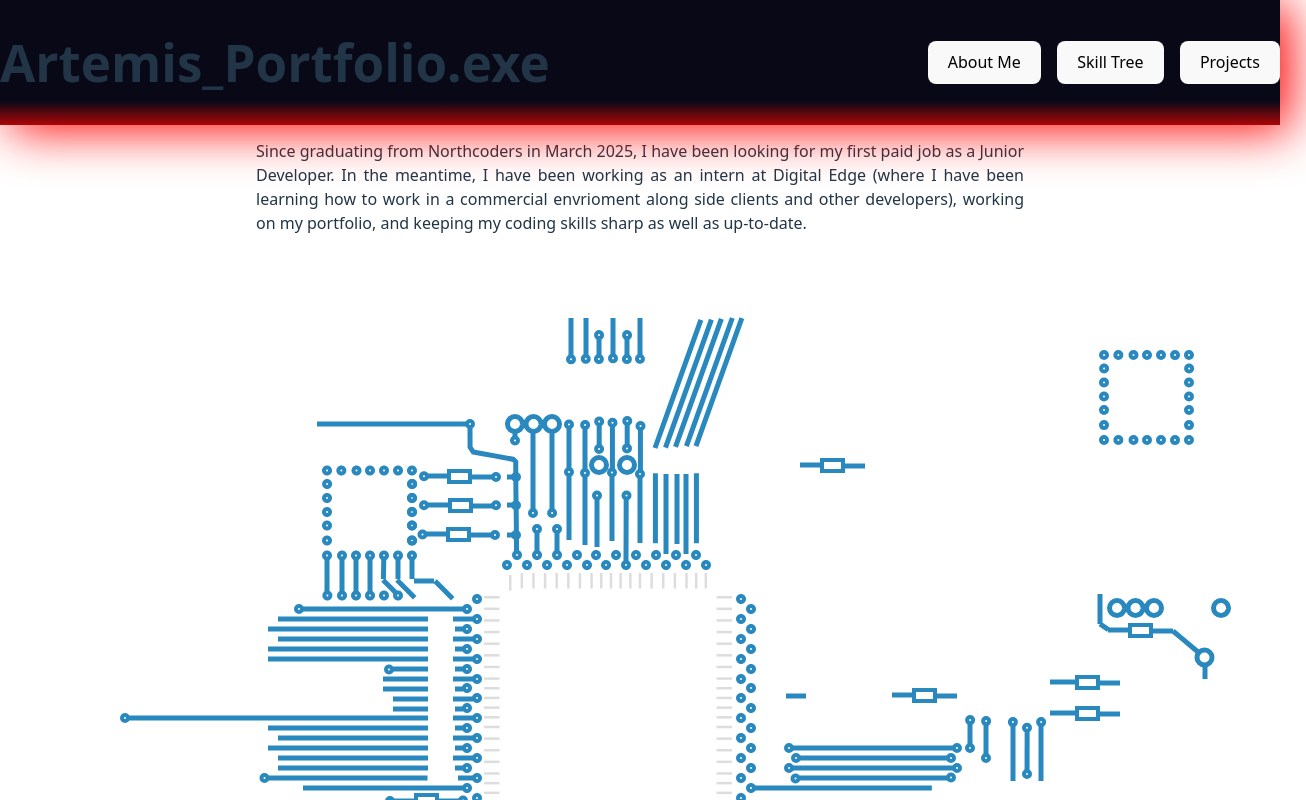
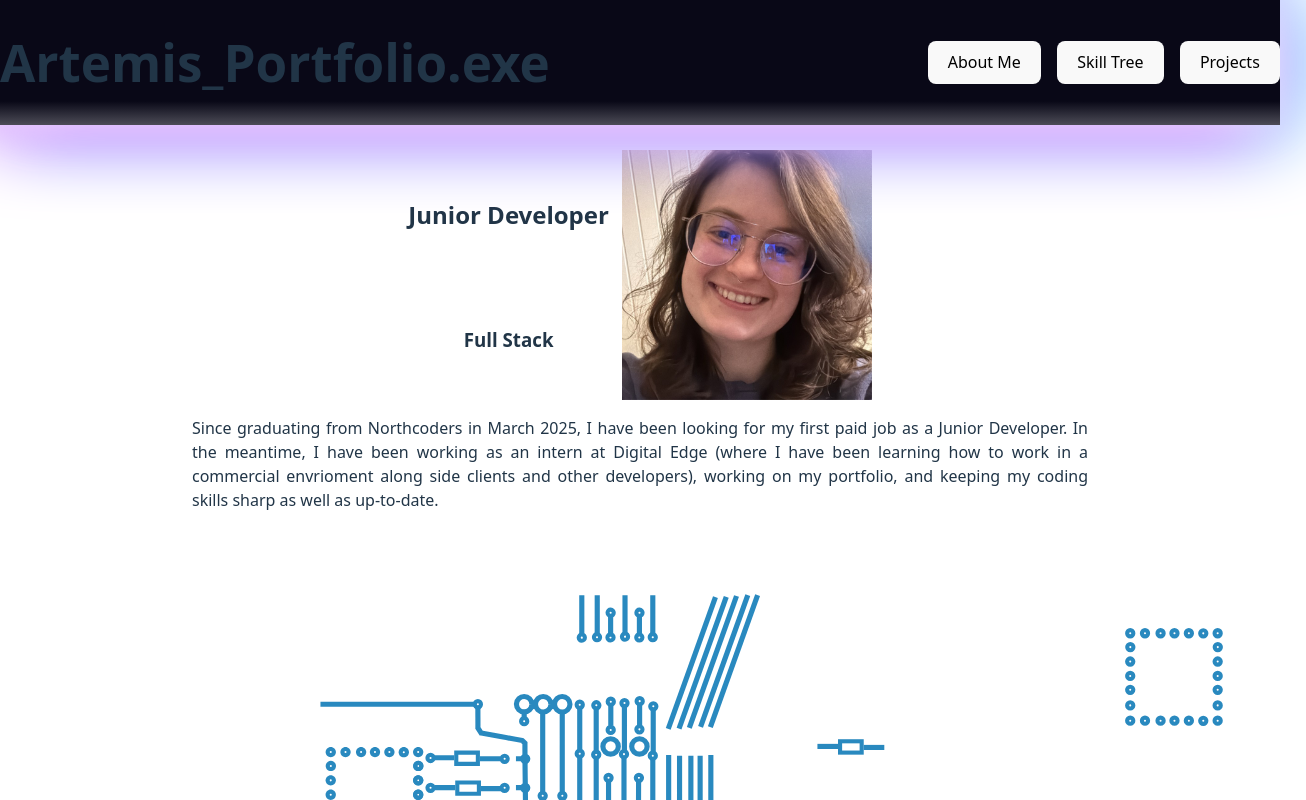
Before and after one commit to artiechokeheart/portfolio-v2, a React (Vite) app: page / in a window 1280 px wide. Shown: the top 800 px of the page, 1306 px wide, since content can reach past the window. Built offline with nearby package versions, Linux system fonts and the light colour scheme.

Commit message:
Add photo, fix headings

```diff
--- a/src/App.css
+++ b/src/App.css
@@ -6,38 +6,38 @@
   /* min-width: 200px; */
 }
 
-.app {
+
+
+/* .app {
 display: grid;
 grid-template-columns: 200px 1fr;
-  grid-template-rows: 64px 1fr 48px;
+grid-template-rows: var(--header-h) 1fr 48px;
 grid-template-areas:
 "header header"
-    "main main"
+"sidebar main"
 "footer footer";
 min-height: 100vh;
 font-family: Arial, sans-serif;
-}
 
-h1 {
-  align-content: center;
-}
+} */
 
-.header {
+
+.header-container {
     grid-area: header;
-}
-
-.head-container {
     background-image: linear-gradient(
       #090817 81%,
-    rgb(172, 6, 6) 100%
+      rgb(255, 255, 255) 150%
       );
       display: flex;
       justify-content: space-between;
       position: fixed;
-  overflow: hidden;
       top: 0;
       width: 100vw;
-  box-shadow: 10px 5px 50px #ff0000;
+  box-shadow:
+    0 0 50px #fff,            /* outer white */
+    -10px 0 80px #f0f,        /* outer left magenta */
+    10px 0 80px #0ff;
+          scroll-padding-top: 500px;
 }
 
 .navigation {
@@ -69,17 +69,36 @@ button:hover {
 
 
 .about-me-section {
-  grid-area: main;
-}
-.about-me {
-  align-items: center;
+  padding-top: 150px;
   display: flex;
   flex-direction: column;
+
+}
+
+.about-me {
+  align-self: center;
+  gap: 1rem;
+  display: flex;
+}
+
+.about-me-header {
+  display: flex;
+  flex-direction: row;
+  justify-content: center;
+  align-content: center;
+  gap: 1%;
+}
+
+.about-me-headings {
+  display: flex;
+  flex-direction: column;
+  justify-content:space-around;
 }
 
 .about-me > p {
-  max-width: 60vw;
+  max-width: 70vw;
   text-align: justify;
+  align-self: center;
 }
 .socials {
   display: flex;
@@ -114,3 +133,8 @@ button:hover {
 .project-description {
   text-align: justify;
 }
+
+svg {
+  padding-left: 1%;
+  padding-right: 1%;
+}
--- a/src/App.jsx
+++ b/src/App.jsx
@@ -8,16 +8,19 @@ import { Footer } from "./Components/Footer";
 
 function App() {
   return (
-    <div>
-      <header>
+
+    <div className="app">
+      <header className="site-header">
         <Header />
       </header>
+
       <main className="main-container">
         <AboutMe />
         <SkillTree />
         <Projects />
       </main>
-      <footer>
+
+      <footer className="site-footer">
         <Footer />
       </footer>
     </div>
--- a/src/Components/AboutMe.jsx
+++ b/src/Components/AboutMe.jsx
@@ -1,11 +1,16 @@
 import { Links } from "../Components/Links";
+import myFace from "../assets/my_face.jpg";
+
 
 export const AboutMe = () => {
   return (
     <div className="about-me-section" id="about-me">
+      <div className="about-me-header">
       <div className="about-me-headings" >
         <h2>Junior Developer</h2>
         <h3>Full Stack</h3>
+      </div>
+        <img src={myFace} alt={"My Face"} width={250} height={250} />
       </div>
       <div className="about-me">
         <p className="about-me-paragraph">
--- a/src/Components/Header.jsx
+++ b/src/Components/Header.jsx
@@ -2,7 +2,7 @@ import { Navbar } from "./Navbar";
 
 export const Header = () => {
   return (
-    <div className="head-container">
+    <div className="header-container">
       <h1>Artemis_Portfolio.exe </h1>
       <Navbar />
     </div>
--- a/src/Components/SkillTree.jsx
+++ b/src/Components/SkillTree.jsx
@@ -9,8 +9,8 @@ export const SkillTree = () => {
 const Circuit = () => {
   return (
     <svg
-      width="1244"
-      height="695"
+      width="inherit"
+      height="inherit"
       viewBox="0 0 1244 695"
       fill="none"
       xmlns="http://www.w3.org/2000/svg"
```
Also changed, not shown: src/assets/my_face.jpg (added). Lines whose indentation alone changed are shown as unchanged.
